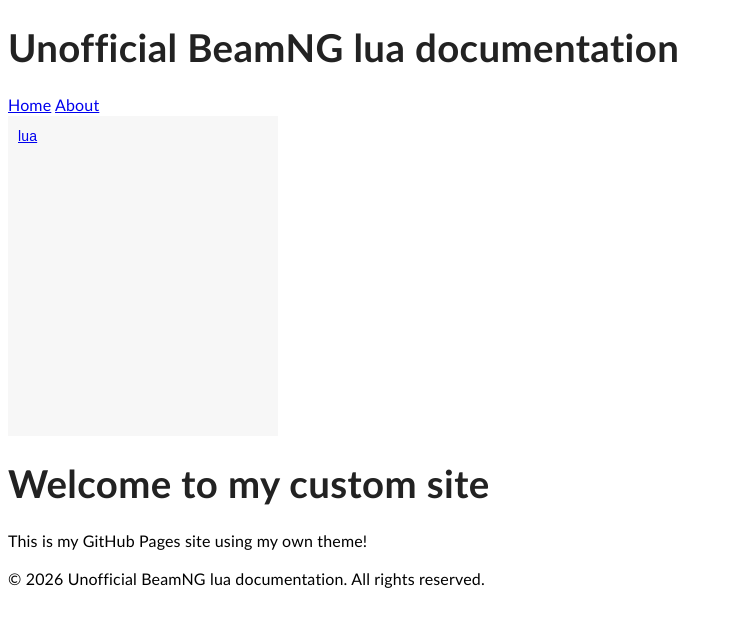
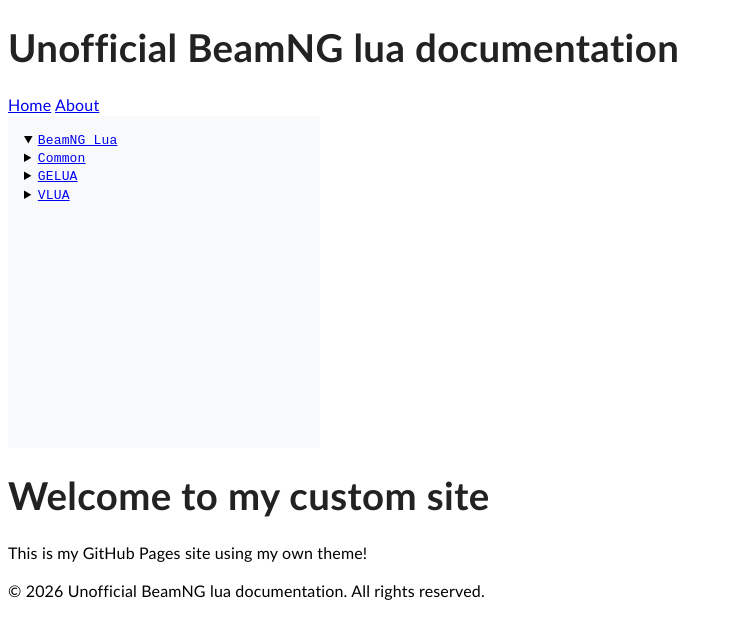
Before and after one commit to E32k/e32k.github.io, a Jekyll site: the page built from index.md, in a window 1280 px wide. Shown: the top 639 px of the page, without its empty margins (0-732 px from the left). Built offline with Jekyll 4.4.1, drawn with Linux system fonts in a browser that asks for light colours; part of the change alters nothing that is shown.

Commit message:
actual sidebar.html

```diff
--- a/_includes/sidebar.html
+++ b/_includes/sidebar.html
@@ -1,14 +1,24 @@
-<aside class="left-bar">
-<details>
-  <summary><a href="/beamng/lua/">lua</a></summary>
-  <details>
-    <summary><a href="/beamng/vlua/">vlua</a></summary>
-    <a href="/beamng/vlua/combustionEngine.html">combustionEngine</a></summary>
-    <a href="/beamng/vlua/electricEngine.html">electricEngine</a></summary>
+<aside class="sites">
+<details open><summary><a href="/beamng/lua/">BeamNG Lua</a></summary>
+  <details><summary><a href="/beamng/gelua/">Common</a></summary>
+    <a href="/beamng/gelua/spawning.html">mathlib.lua</a>
+    <a href="/beamng/gelua/spawning.html">utils.lua</a>
+    <a href="/beamng/gelua/spawning.html">timeEvents.lua</a>
   </details>
-  <details>
-    <summary><a href="/beamng/gelua/">gelua</a></summary>
-    <a href="/beamng/gelua/spawning.html">spawning</a></summary>
+  <details><summary><a href="/beamng/gelua/">GELUA</a></summary>
+    <details><summary><a href="/beamng/gelua/">Engine</a></summary>
+      <a href="/beamng/gelua/spawning.html">Audio</a>
+      <a href="/beamng/gelua/spawning.html">Platform</a>
+    </details>
+    <a href="/beamng/gelua/spawning.html">ge_utils.lua</a>
+  </details>
+  <details><summary><a href="/beamng/vlua/">VLUA</a></summary>
+    <details><summary><a href="/beamng/vlua/test/">Engines</a></summary>
+      <a href="/beamng/vlua/combustionEngine.html">Combustion Engine</a>
+      <a href="/beamng/vlua/electricEngine.html">Electric Engine</a>
+    </details>
+    <a href="/beamng/vlua/combustionEngine.html">Combustion Engine</a>
+    <a href="/beamng/vlua/electricEngine.html">Electric Engine</a>
   </details>
 </details>
 </aside>
```
